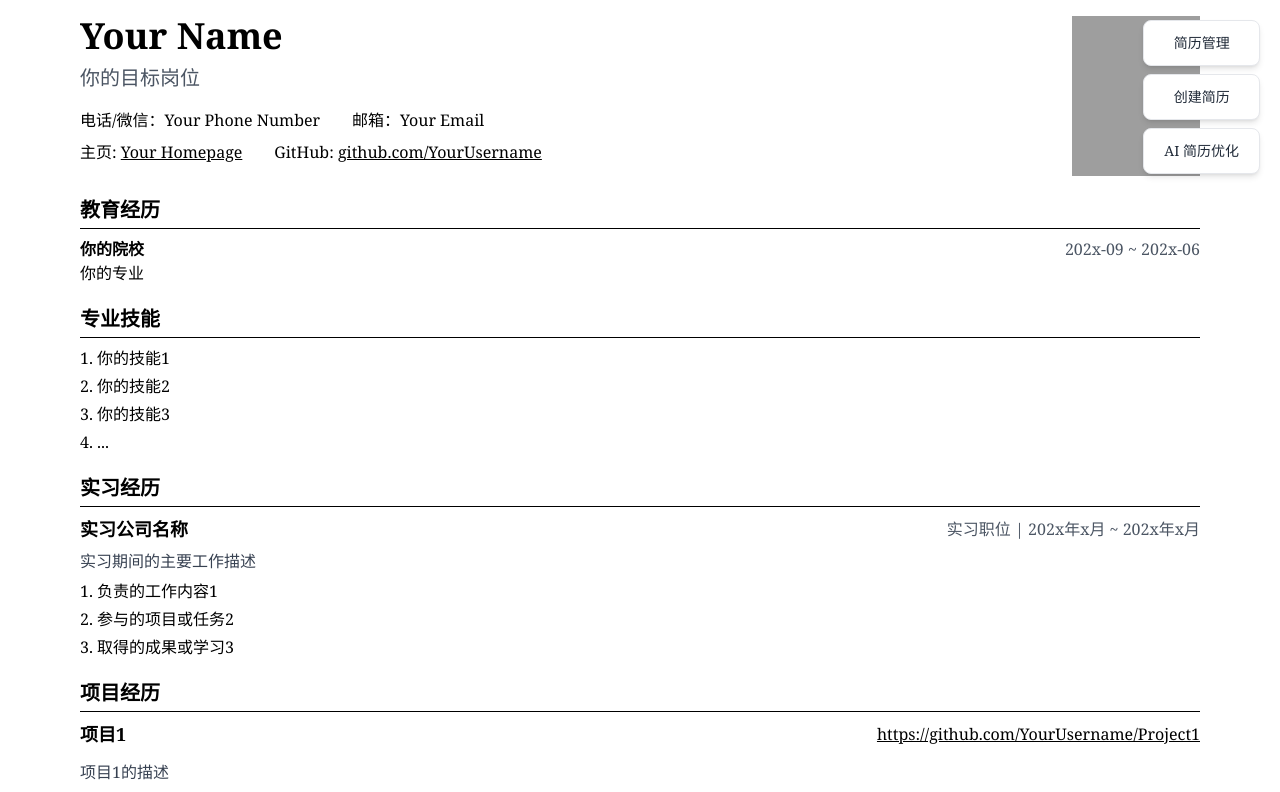
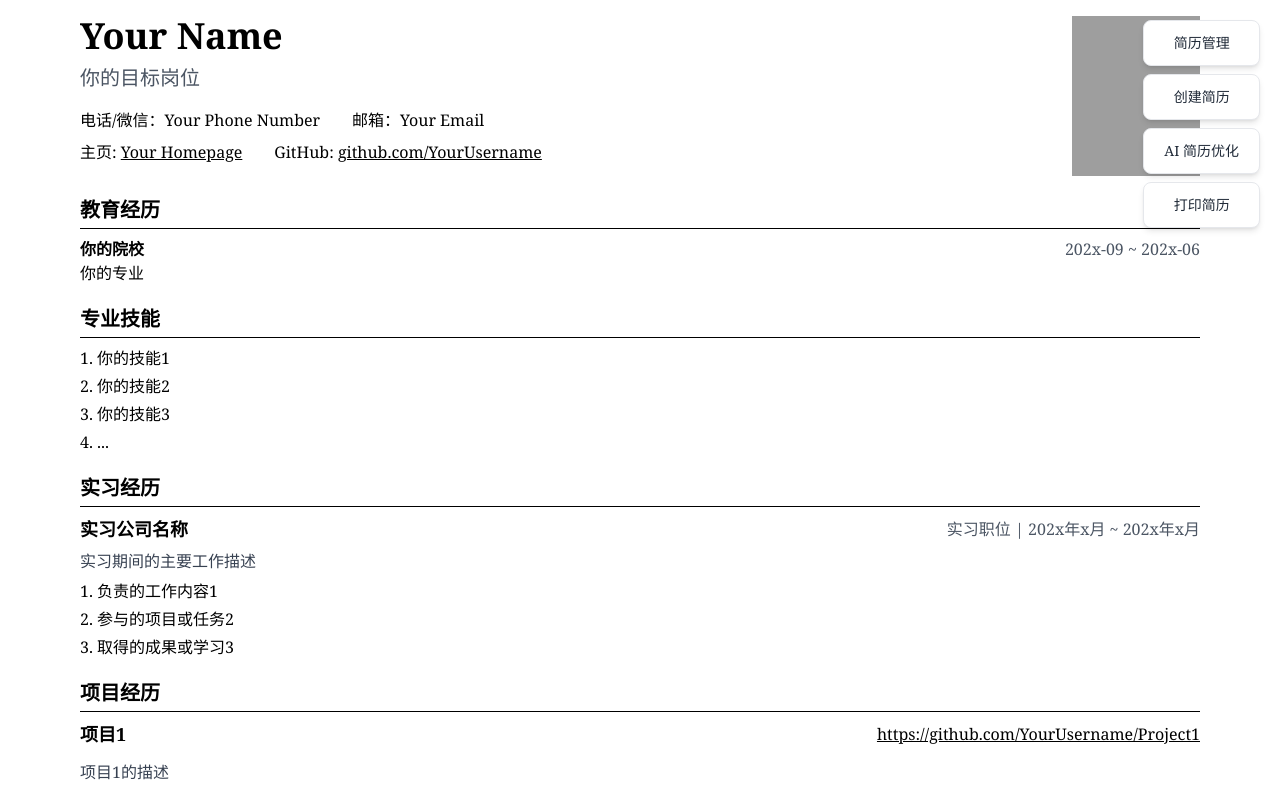
Before and after one commit to JacksonHe04/next-quick-resume, a Next.js app: page / in a window 1280 px wide. Shown: the top 792 px of the page. Built offline with nearby package versions, Linux system fonts and the light colour scheme; grey boxes are pictures that could not be loaded.

Commit message:
feat: 添加打印简历功能按钮

```diff
--- a/app/page.tsx
+++ b/app/page.tsx
@@ -55,6 +55,13 @@ export default function Home() {
     setShowAiModal(true)
   }
 
+  /**
+   * 打印简历功能
+   */
+  const handlePrintResume = () => {
+    window.print()
+  }
+
   return (
     <main>
       {/* 顶部右侧按钮组 */}
@@ -80,6 +87,12 @@ export default function Home() {
             className="bg-white text-gray-800 rounded-lg px-5 py-3 text-sm font-medium cursor-pointer shadow-md hover:shadow-lg hover:-translate-y-0.5 transition-all duration-200 border border-gray-200"
           >
             AI 简历优化
+          </button>
+          <button
+            onClick={handlePrintResume}
+            className="bg-white text-gray-800 rounded-lg px-5 py-3 text-sm font-medium cursor-pointer shadow-md hover:shadow-lg hover:-translate-y-0.5 transition-all duration-200 border border-gray-200"
+          >
+            打印简历
           </button>
         </div>
       </div>
```
